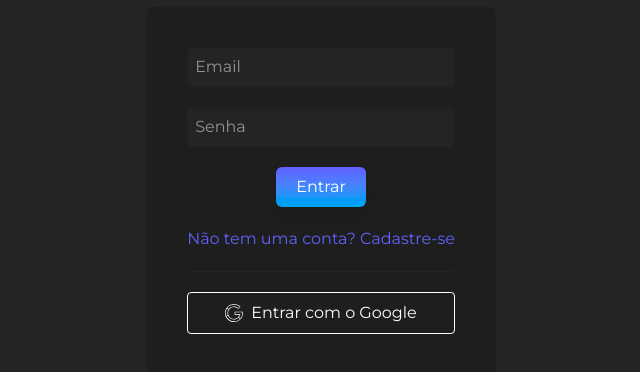
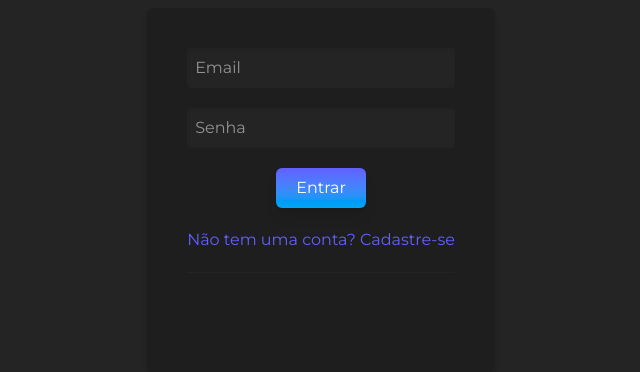
Before and after one commit to oleoespindola/derma-analyzer, a React (Vite) app: page /auth in a window 1280 px wide. Shown: the part 210-582 px from the top of the page, without its empty margins (319-959 px from the left). Built offline with nearby package versions, Linux system fonts and the light colour scheme; no server answers.

Commit message:
add GoogleOAuthProvider

```diff
--- a/src/components/GoogleButton.tsx
+++ b/src/components/GoogleButton.tsx
@@ -1,23 +1,22 @@
-import React from 'react';
+import { GoogleOAuthProvider, GoogleLogin } from '@react-oauth/google';
 
-interface ButtonProps {
-  onClick?: () => void;
-}
+const clientId = import.meta.env.VITE_GOOGLE_CLIENT_ID;
 
-const Button: React.FC<ButtonProps> = ({ onClick }) => {
+const GoogleButton = () => {
   return (
     <div className='flex flex-col items-stretch text-center'>
-      <button
-        onClick={onClick}
-        className='flex flex-col items-center border-white border-1 p-2 rounded-sm cursor-pointer'
-      >
-        <div className='flex items-center gap-x-2'>
-          <img src="public\google-ico.svg" alt="Ícone do Google" width='18px' />
-          Entrar com o Google
-        </div>
-      </button>
+      <GoogleOAuthProvider clientId={clientId}>
+        <GoogleLogin
+          onSuccess={credentialResponse => {
+            console.log(credentialResponse);
+          }}
+          onError={() => {
+            console.log('Login Failed');
+          }}
+        />
+      </GoogleOAuthProvider>
     </div>
   );
 };
 
-export default Button;
+export default GoogleButton;
--- /dev/null
+++ b/src/pages/Analyzer.tsx
@@ -0,0 +1,5 @@
+const HelloWorld = () => {
+    return <h1>Hello, world!</h1>
+};
+
+export default HelloWorld;
```
Also changed, not shown: 1 other file (tests, documents, lock files or other folders).
